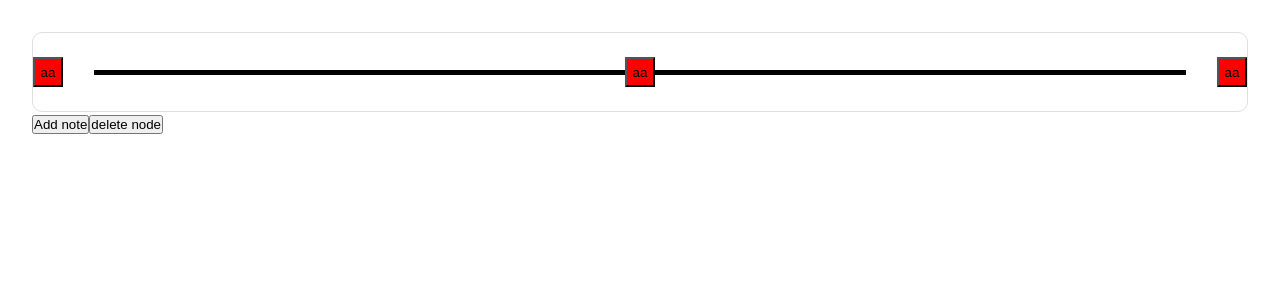
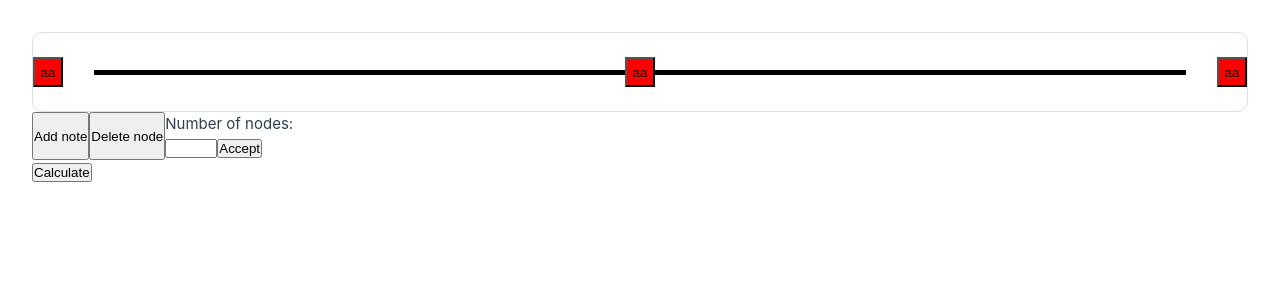
Before and after one commit to Bandae/BEAM-C, a Vue app: page / in a window 1280 px wide. Shown: the top 300 px of the page. Built offline with nearby package versions, Linux system fonts and the light colour scheme.

Commit message:
Commit 2 - Static check - Number input node amount change - Length on node - Add data on node, not beam

```diff
--- a/src/components/Node.vue
+++ b/src/components/Node.vue
@@ -1,7 +1,33 @@
 <script setup>
-import { ref } from 'vue'
-const is_open = ref(false)
-const menu_open = ref(0)
+import { ref } from 'vue';
+const is_open = ref(false);
+const menu_open = ref(0);
+const n_length = ref(0);
+const node_data = ref({item: "none"});
+
+const props = defineProps({ node_number: Number });
+const emit = defineEmits(['node_change'])
+
+function add_beam_elem(event, item){
+  switch(item){
+    case 0:
+      node_data.value = {item: "support", type:event.target.elements.support_type.value}
+      break;
+    case 1:
+      const data = event.target.elements;
+      node_data.value = {item: "force", angle: data.angle.value, mag:data.mag.value}
+      break;
+    case 2:
+      node_data.value = {item: "torque", mag:event.target.elements.mag.value}
+      break;
+  }
+  emit('node_change', props.node_number, n_length.value, node_data.value);
+}
+function del_beam_elem(){
+  emit('node_change', props.node_number, n_length.value, {item:"empty"})
+}
+// narazie zrobie ze w kazdym miejscu jest tylko jena rzecz, sila albo moment albo podpora, ale potem trzeba zmienic
+
 </script>
 
 <template>
@@ -10,35 +36,41 @@ const menu_open = ref(0)
 <Teleport to="body">
   <div v-if="is_open" class="popup-background">
     <div class="popup">
+      <div class="length-box">
+        <label>Distance from left end of beam (x=0)</label>
+        <input type="number" name="length" min="0" v-model="n_length">
+      </div>
+      <hr>
       <div class="item-type-container">
         <button @click="menu_open = 0">Podpora</button>
         <button @click="menu_open = 1">Siła</button>
         <button @click="menu_open = 2">Moment</button>
+        <button @click="del_beam_elem">Clear</button>
       </div>
       <div class="options-container">
-        <form @submit.prevent="send_data___nwm" v-if="menu_open == 0">
+        <form @submit.prevent="add_beam_elem($event, 0)" v-if="menu_open == 0">
           <div class="support-type-container">
-            <input type="radio" id="Fix" name="support-type" value="Fix">
-            <label for="Fix">Fix</label>
-            <input type="radio" id="roll" name="support-type" value="roll">
+            <input type="radio" id="fix" name="support_type" value="fix">
+            <label for="fix">Fix</label>
+            <input type="radio" id="roll" name="support_type" value="roll">
             <label for="roll">roll</label>
-            <input type="radio" id="pin" name="support-type" value="pin">
+            <input type="radio" id="pin" name="support_type" value="pin">
             <label for="pin">pin</label>
           </div>
           <button type="submit">Accept</button>
         </form>
 
-        <form @submit.prevent="send_data___nwm" v-if="menu_open == 1">
+        <form @submit.prevent="add_beam_elem($event, 1)" v-if="menu_open == 1">
           <label>Angle in deg</label>
-          <input type="number">
+          <input type="number" name="angle">
           <label>Magnitude</label>
-          <input type="number">
+          <input type="number" name="mag">
           <button type="submit">Accept</button>
         </form>
 
-        <form @submit.prevent="send_data___nwm" v-if="menu_open == 2">
+        <form @submit.prevent="add_beam_elem($event, 2)" v-if="menu_open == 2">
           <label>Magnitude</label>
-          <input type="number">
+          <input type="number" name="mag">
           <button type="submit">Accept</button>
         </form>
       </div>
@@ -60,6 +92,14 @@ const menu_open = ref(0)
   width: 70%;
 }
 
+.popup *{
+  margin-bottom: 0.5rem;
+}
+
+hr {
+  border-top: 1px dashed red;
+}
+
 .node {
   width: 30px;
   height: 30px;
@@ -77,6 +117,11 @@ const menu_open = ref(0)
   height: 100vh;
   z-index: 998;
   top: 0;
+}
+
+.length-box{
+  display: flex;
+  justify-content: space-between;
 }
 
 form {
--- a/src/router/index.js
+++ b/src/router/index.js
@@ -8,14 +8,6 @@ const router = createRouter({
       path: '/',
       name: 'home',
       component: HomeView
-    },
-    {
-      path: '/about',
-      name: 'about',
-      // route level code-splitting
-      // this generates a separate chunk (About.[hash].js) for this route
-      // which is lazy-loaded when the route is visited.
-      component: () => import('../views/AboutView.vue')
     }
   ]
 })
--- a/src/views/HomeView.vue
+++ b/src/views/HomeView.vue
@@ -2,8 +2,35 @@
 import { ref } from 'vue'
 import Node from '@/components/Node.vue'
 
-const nodes = ref([{item: "support", type:"fix"}, {item: "force", angle:90, magn:200}, {item: "support", type:"rail"}]);
+const nodes = ref([{item: "support", type:"fix", length:0}, {item: "force", angle:90, mag:200, length:1}, {item: "support", type:"roll", length:2}]);
 
+function round_to_2(num){
+  return Math.round(num * 100) / 100;
+}
+function check_static(supports){
+  let pin = 0;
+  let roll = 0;
+  let fix = 0;
+
+  for (const sup of supports){
+    switch(sup.type){
+      case "pin":
+        pin++;
+        break;
+      case "roll":
+        roll++;
+        break;
+      case "fix":
+        fix++;
+        break;
+    }
+  }
+  if((pin === 0 && roll === 3 && fix === 0)||
+  (pin === 1 && roll === 1 && fix === 0)||
+  (pin === 0 && roll === 0 && fix === 1))
+  {return true}
+  else {return false}
+}
 function add_node(){
   if (nodes.value.length < 10){
     nodes.value.push({item:"empty"});
@@ -14,18 +41,73 @@ function delete_node(){
     nodes.value.pop();
   }
 }
+function ch_node_amount(event){
+  const val = event.target.elements.node_amount.value;
+  const current = nodes.value.length
+  if (current == val) {return}
+  else if (val < current) {
+    for (let x=0; x<(current-val); x++){
+      delete_node()
+    }
+  }
+  else {
+    for (let x=0; x<(val-current); x++){
+      add_node()
+    }
+  }
+}
+function update_nodes(index, length, data){
+  data.length = length;
+  nodes.value[index] = data;
+}
+function calculate_beam(){
+  let supports = []
+  let forces_hor = []
+  let forces_ver = []
+  let torques = []
+
+  for (const node of nodes.value) {
+    switch(node.item){
+      case "support":
+        supports.push(node)
+        break;
+      case "torque":
+        torques.push(node)
+        break;
+      case "force":
+        const hor = round_to_2(node.mag * Math.cos(node.angle / (180/Math.PI)))
+        const ver = round_to_2(node.mag * Math.sin(node.angle / (180/Math.PI)))
+        forces_hor.push({mag: hor, length:node.length});
+        forces_ver.push({mag: ver, length:node.length});
+        break;
+    }
+  }
+  // obliczanie reakcji, po x, y
+  if (check_static(supports) === false) {
+    alert("Belka statycznie niewyznaczalna.");
+    return
+  }
+  const x_sum = (forces_ver.map(el => el.mag)).reduce((a, b) => a+b, 0);
+  const y_sum = (forces_hor.map(el => el.mag)).reduce((a, b) => a+b, 0);
+  // sig M
+}
 </script>
 
 <template>
   <main>
     <div class="beam">
-      <Node v-for="node in nodes"/>
+      <Node v-for="[index, node] in nodes.entries()" :node_number="index" @node_change="(i, l, data) => update_nodes(i, l, data)"/>
     </div>
-    <div class="node-amount">
+    <div class="node-amount-container">
       <button class="add" @click="add_node">Add note</button>
-      <button class="delete" @click="delete_node">delete node</button>
-      <!-- input na numerki ile ich jest i zeby sie dalo zmieniac v bind -->
+      <button class="delete" @click="delete_node">Delete node</button>
+      <form @submit.prevent="ch_node_amount">
+        <p>Number of nodes:</p>
+        <input type="number" name="node_amount" id="node-amount" min="2" max="10">
+        <button type="submit">Accept</button>
+      </form>
     </div>
+    <button @click="calculate_beam">Calculate</button>
   </main>
 </template>
 
@@ -48,4 +130,8 @@ function delete_node(){
   width: 90%;
 }
 
+.node-amount-container{
+  display: flex;
+}
+
 </style>
```
Also changed, not shown: 1 other file (tests, documents, lock files or other folders).
